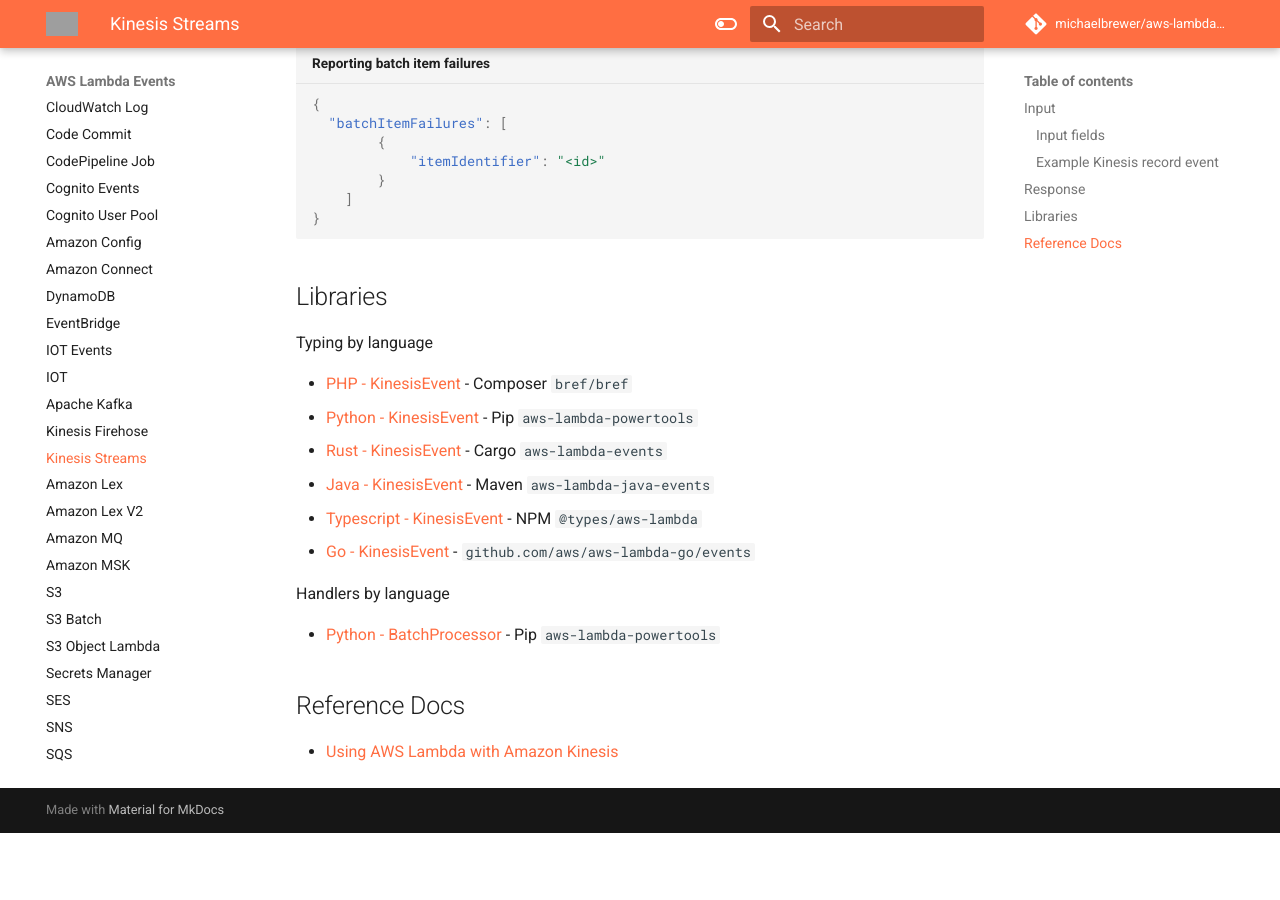
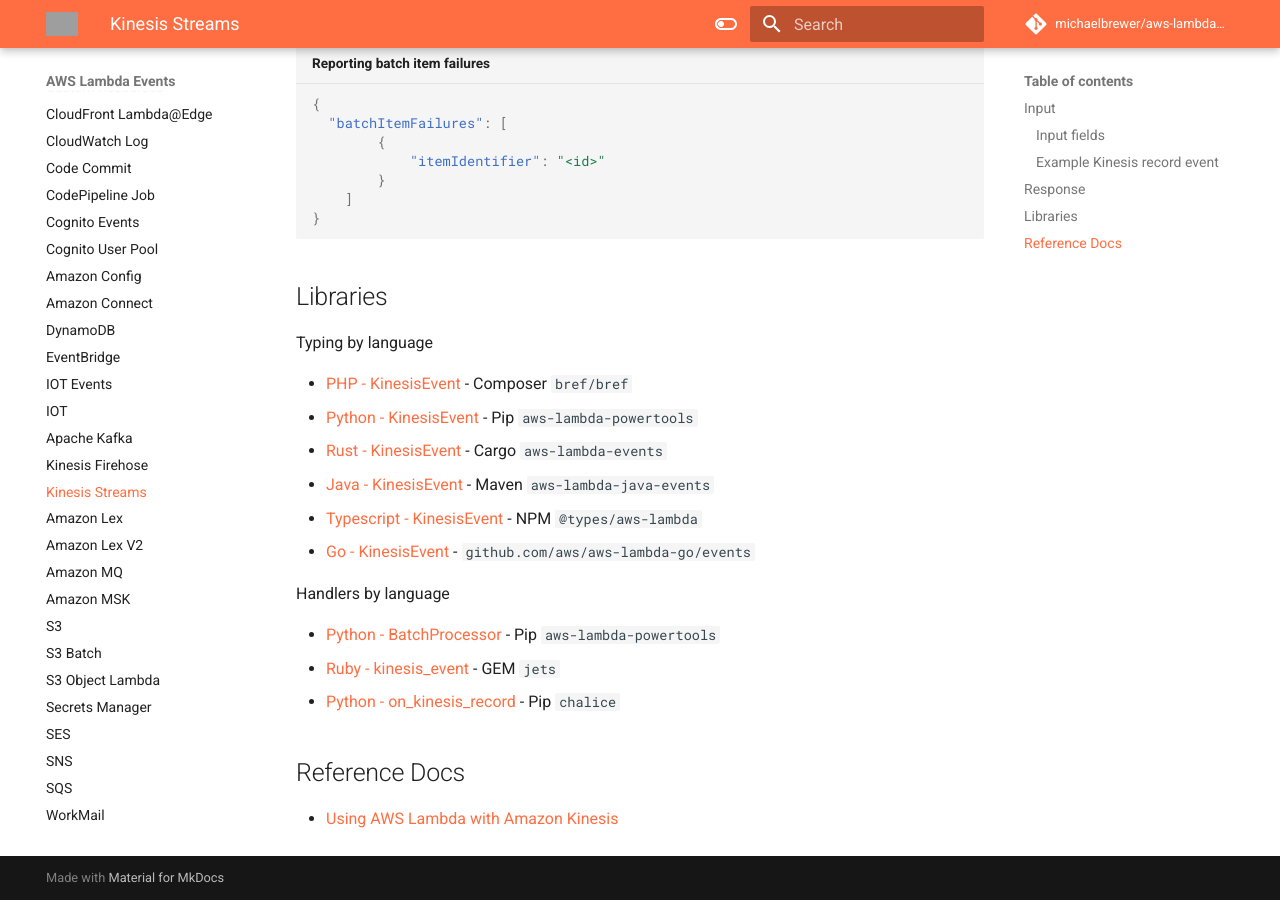
Before and after one commit to michaelbrewer/aws-lambda-events, an MkDocs documentation site: the page built from docs/kinesis-streams.md, in a window 1280 px wide and 900 px high, scrolled down 2204 px. Built offline with MkDocs 1.6.1 and Material for MkDocs 9.7.7, drawn with Linux system fonts in a browser that asks for light colours; comment, search, counter and statistics services are not loaded; before the commit the page ends 3037 px from its top, so only the background shows below that; grey boxes are pictures that could not be loaded.

Commit message:
feat(kinesis): Add Chalice Jets

```diff
--- a/docs/kinesis-streams.md
+++ b/docs/kinesis-streams.md
@@ -105,6 +105,8 @@
 Handlers by language
 
 - [Python - BatchProcessor](https://awslabs.github.io/aws-lambda-powertools-python/latest/utilities/batch/#processing-messages-from-kinesis) - Pip `aws-lambda-powertools`
+- [Ruby - kinesis_event](https://rubyonjets.com/docs/events/kinesis/) - GEM `jets`
+- [Python - on_kinesis_record](https://aws.github.io/chalice/topics/events.html#kinesis-events) - Pip `chalice`
 
 ## Reference Docs
 
```
